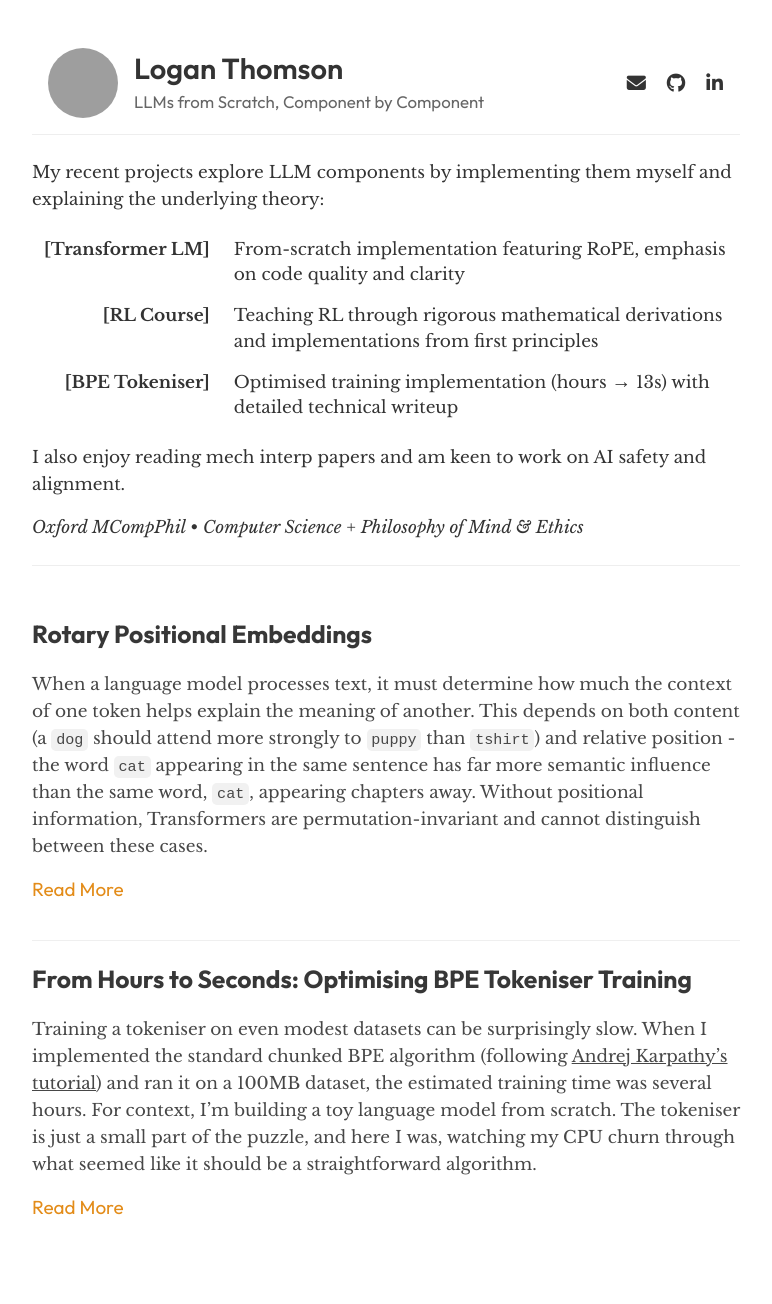
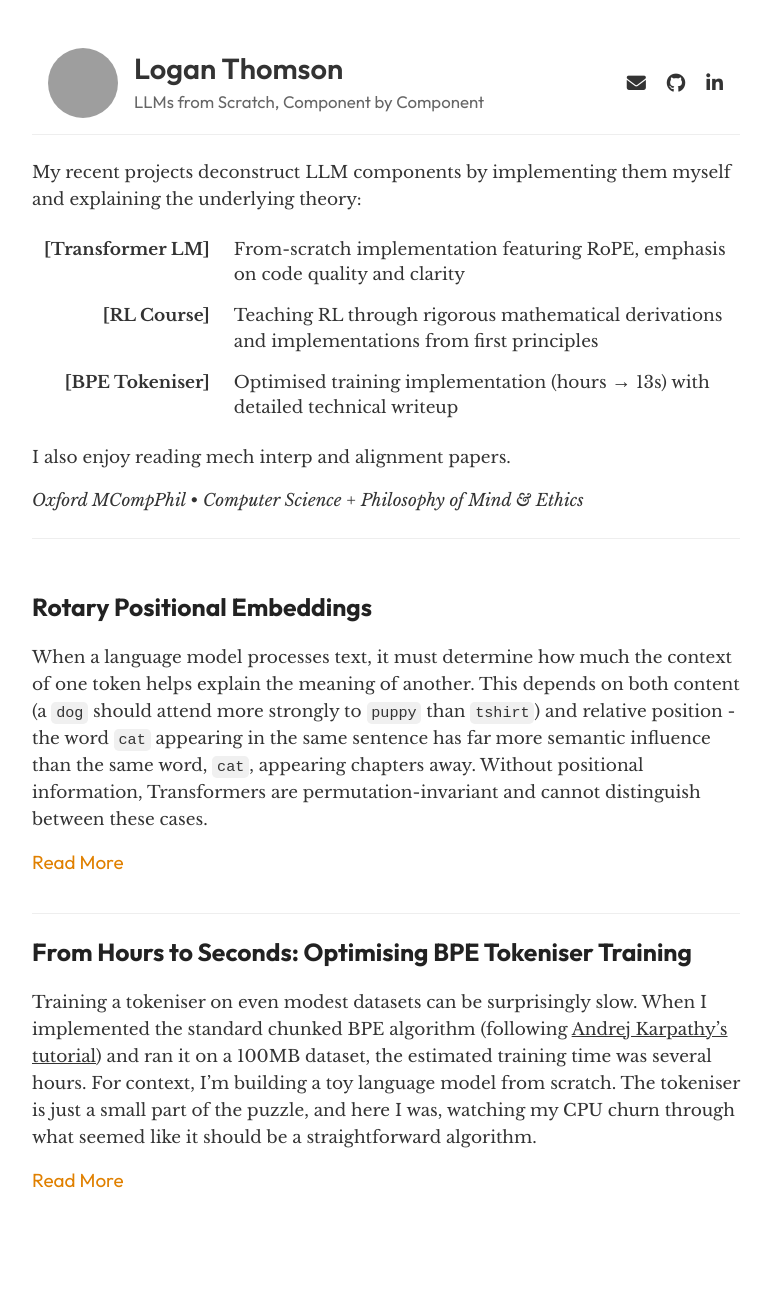
Before and after one commit to xycoord/xycoord.github.io, a Jekyll site: the page built from index.md, in a window 1280 px wide. Shown: the whole page, without its empty margins (254-1026 px from the left). Built offline with Jekyll 4.4.1, drawn with Linux system fonts in a browser that asks for light colours; some web fonts are replaced; after the commit the page ends 1277 px from its top, so only the background shows below that; grey boxes are pictures that could not be loaded.

Commit message:
Refine content and layout for clarity and focus
- Updated project descriptions to better reflect the nature of work on LLM components.
- Simplified language regarding interests in AI safety and alignment.
- Added a favicon link to the site layout for improved branding.

```diff
--- a/_layouts/default.html
+++ b/_layouts/default.html
@@ -2,7 +2,7 @@
 <html>
   <head>
     <title>{% if page.title %}{{ page.title }} – {% endif %}{{ site.name }} – {{ site.description }}</title>
-
+    <link rel="icon" type="image/x-icon" href="{{ site.baseurl }}/favicon.ico">
     {% include meta.html %}
 
     <!--[if lt IE 9]>
--- a/index.md
+++ b/index.md
@@ -4,12 +4,12 @@ layout: home
 title: Home
 ---
 
-My recent projects explore LLM components by implementing them myself and explaining the underlying theory:
+My recent projects deconstruct LLM components by implementing them myself and explaining the underlying theory:
 
 [**[Transformer LM]**](https://github.com/xycoord/Language-Modelling/) | From-scratch implementation featuring RoPE, emphasis on code quality and clarity
 [**[RL Course]**](https://github.com/xycoord/deep-rl-course) | Teaching RL through rigorous mathematical derivations and implementations from first principles
 [**[BPE Tokeniser]**](./Optimising-BPE) | Optimised training implementation (hours → 13s) with detailed technical writeup
 
-I also enjoy reading mech interp papers and am keen to work on AI safety and alignment.
+I also enjoy reading mech interp and alignment papers.
 
 *Oxford MCompPhil • Computer Science + Philosophy of Mind & Ethics*
```
Also changed, not shown: favicon.ico (added).
